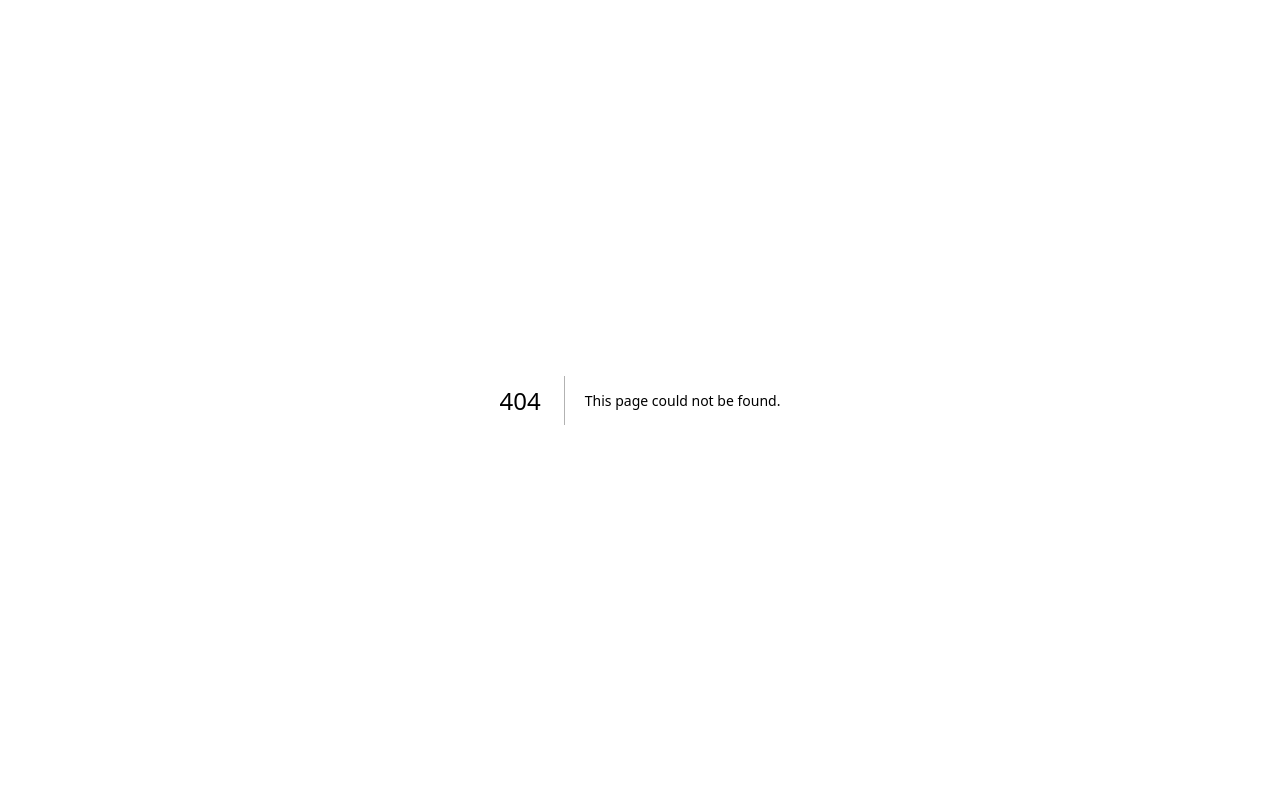
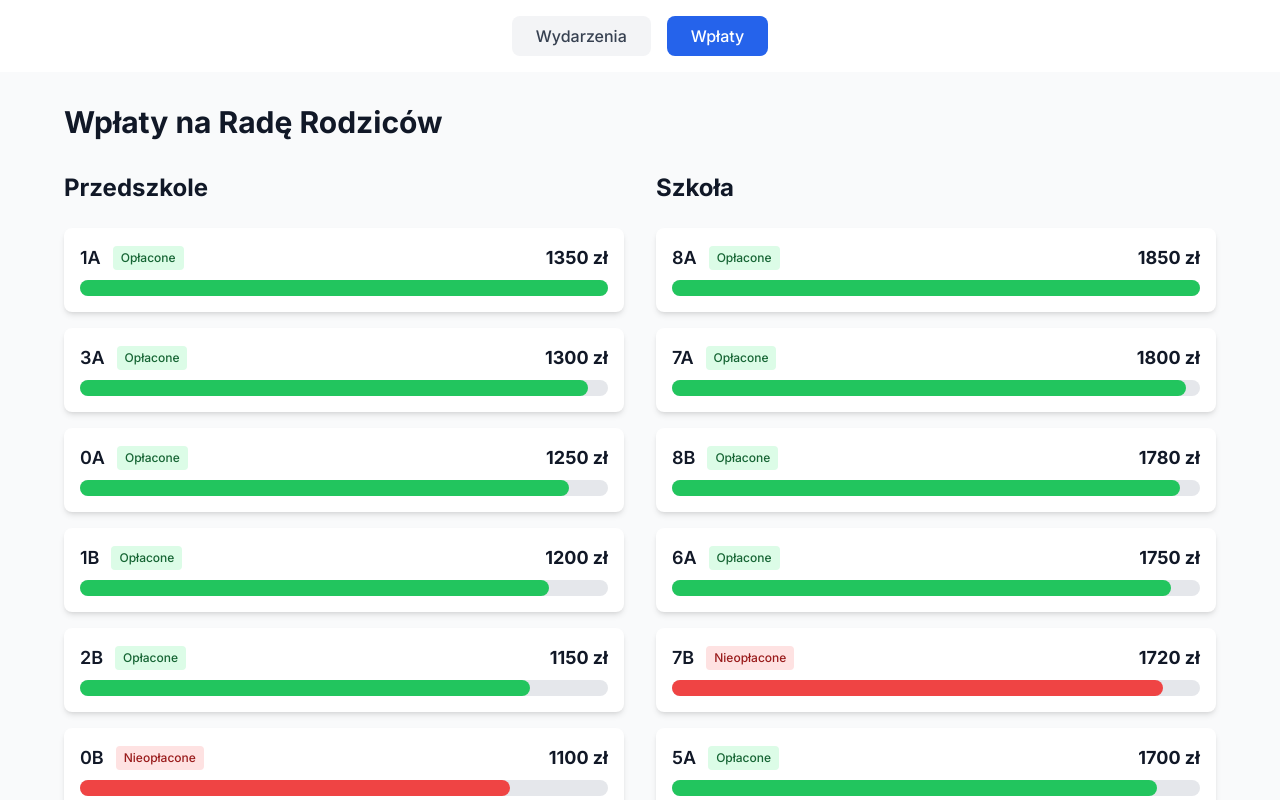
Before and after one commit to Jacek-Korpikiewicz/strona-rr, a Next.js app: page /wplaty in a window 1280 px wide. Before the commit this address had no page. Shown: the top 800 px of the page. Built offline with nearby package versions, Linux system fonts and the light colour scheme.

Commit message:
payment data

```diff
--- /dev/null
+++ b/src/app/api/wplaty/route.ts
@@ -0,0 +1,69 @@
+import { NextRequest, NextResponse } from 'next/server'
+import { promises as fs } from 'fs'
+import path from 'path'
+
+const dataDir = path.join(process.cwd(), 'src', 'data')
+const przedszkoleFile = path.join(dataDir, 'wplaty-przedszkole.json')
+const szkolaFile = path.join(dataDir, 'wplaty-szkola.json')
+
+// GET: Fetch payments data
+export async function GET(request: NextRequest) {
+  try {
+    const { searchParams } = new URL(request.url)
+    const type = searchParams.get('type') // 'przedszkole' or 'szkola'
+
+    let filePath: string
+    if (type === 'przedszkole') {
+      filePath = przedszkoleFile
+    } else if (type === 'szkola') {
+      filePath = szkolaFile
+    } else {
+      // Return both if no type specified
+      const [przedszkoleData, szkolaData] = await Promise.all([
+        fs.readFile(przedszkoleFile, 'utf-8'),
+        fs.readFile(szkolaFile, 'utf-8')
+      ])
+      return NextResponse.json({
+        przedszkole: JSON.parse(przedszkoleData),
+        szkola: JSON.parse(szkolaData)
+      })
+    }
+
+    const fileContent = await fs.readFile(filePath, 'utf-8')
+    const data = JSON.parse(fileContent)
+    return NextResponse.json(data)
+  } catch (error) {
+    console.error('Error reading payments data:', error)
+    return NextResponse.json({ error: 'Failed to read payments data' }, { status: 500 })
+  }
+}
+
+// PUT: Update payments data
+export async function PUT(request: NextRequest) {
+  try {
+    const { type, data } = await request.json()
+
+    if (!type || !data) {
+      return NextResponse.json({ error: 'Type and data are required' }, { status: 400 })
+    }
+
+    if (type !== 'przedszkole' && type !== 'szkola') {
+      return NextResponse.json({ error: 'Type must be przedszkole or szkola' }, { status: 400 })
+    }
+
+    const filePath = type === 'przedszkole' ? przedszkoleFile : szkolaFile
+
+    // Validate data structure
+    if (!Array.isArray(data)) {
+      return NextResponse.json({ error: 'Data must be an array' }, { status: 400 })
+    }
+
+    // Write to file
+    await fs.writeFile(filePath, JSON.stringify(data, null, 2), 'utf-8')
+
+    return NextResponse.json({ success: true })
+  } catch (error) {
+    console.error('Error updating payments data:', error)
+    return NextResponse.json({ error: 'Failed to update payments data' }, { status: 500 })
+  }
+}
--- a/src/app/layout.tsx
+++ b/src/app/layout.tsx
@@ -10,6 +10,8 @@ export const metadata: Metadata = {
   keywords: 'kalendarz, wydarzenia',
 }
 
+import Navigation from '@/components/Navigation'
+
 export default function RootLayout({
   children,
 }: {
@@ -19,6 +21,7 @@ export default function RootLayout({
     <html lang="pl">
       <body className={inter.className}>
         <div className="min-h-screen">
+          <Navigation />
           {children}
         </div>
       </body>
--- /dev/null
+++ b/src/app/wplaty/page.tsx
@@ -0,0 +1,104 @@
+'use client'
+
+import { useState, useEffect } from 'react'
+
+interface PaymentEntry {
+  class: string
+  amount: number
+  paid: boolean
+}
+
+export default function WplatyPage() {
+  const [przedszkoleData, setPrzedszkoleData] = useState<PaymentEntry[]>([])
+  const [szkolaData, setSzkolaData] = useState<PaymentEntry[]>([])
+  const [loading, setLoading] = useState(true)
+
+  useEffect(() => {
+    fetchData()
+  }, [])
+
+  const fetchData = async () => {
+    try {
+      const response = await fetch('/api/wplaty')
+      if (response.ok) {
+        const data = await response.json()
+        setPrzedszkoleData(data.przedszkole || [])
+        setSzkolaData(data.szkola || [])
+      }
+    } catch (error) {
+      console.error('Error fetching payments data:', error)
+    } finally {
+      setLoading(false)
+    }
+  }
+
+  const getMaxAmount = (data: PaymentEntry[]) => {
+    if (data.length === 0) return 1
+    return Math.max(...data.map(item => item.amount))
+  }
+
+  const renderPaymentList = (data: PaymentEntry[], title: string) => {
+    // Sort by amount descending (highest first)
+    const sortedData = [...data].sort((a, b) => b.amount - a.amount)
+    const maxAmount = getMaxAmount(sortedData)
+
+    return (
+      <div className="mb-8">
+        <h2 className="text-2xl font-bold text-gray-900 mb-6">{title}</h2>
+        <div className="space-y-4">
+          {sortedData.map((item, index) => {
+            const percentage = (item.amount / maxAmount) * 100
+            return (
+              <div key={index} className="bg-white rounded-lg shadow-md p-4">
+                <div className="flex items-center justify-between mb-2">
+                  <div className="flex items-center space-x-3">
+                    <span className="text-lg font-semibold text-gray-900">{item.class}</span>
+                    <span className={`px-2 py-1 rounded text-xs font-medium ${
+                      item.paid
+                        ? 'bg-green-100 text-green-800'
+                        : 'bg-red-100 text-red-800'
+                    }`}>
+                      {item.paid ? 'Opłacone' : 'Nieopłacone'}
+                    </span>
+                  </div>
+                  <span className="text-lg font-bold text-gray-900">{item.amount} zł</span>
+                </div>
+                <div className="w-full bg-gray-200 rounded-full h-4">
+                  <div
+                    className={`h-4 rounded-full transition-all duration-300 ${
+                      item.paid ? 'bg-green-500' : 'bg-red-500'
+                    }`}
+                    style={{ width: `${percentage}%` }}
+                  />
+                </div>
+              </div>
+            )
+          })}
+        </div>
+      </div>
+    )
+  }
+
+  if (loading) {
+    return (
+      <div className="min-h-screen bg-gray-50 flex items-center justify-center">
+        <div className="animate-spin rounded-full h-12 w-12 border-b-2 border-primary-600"></div>
+      </div>
+    )
+  }
+
+  return (
+    <div className="min-h-screen bg-gray-50">
+      <div className="container mx-auto px-4 py-8">
+        <div className="max-w-6xl mx-auto">
+          <h1 className="text-3xl font-bold text-gray-900 mb-8">Wpłaty na Radę Rodziców</h1>
+
+          <div className="grid grid-cols-1 lg:grid-cols-2 gap-8">
+            {renderPaymentList(przedszkoleData, 'Przedszkole')}
+            {renderPaymentList(szkolaData, 'Szkoła')}
+          </div>
+        </div>
+      </div>
+    </div>
+  )
+}
--- /dev/null
+++ b/src/components/Navigation.tsx
@@ -0,0 +1,37 @@
+'use client'
+
+import Link from 'next/link'
+import { usePathname } from 'next/navigation'
+
+export default function Navigation() {
+  const pathname = usePathname()
+
+  return (
+    <nav className="bg-white shadow-md">
+      <div className="container mx-auto px-4">
+        <div className="flex justify-center space-x-4 py-4">
+          <Link
+            href="/"
+            className={`px-6 py-2 rounded-lg font-medium transition-colors ${
+              pathname === '/'
+                ? 'bg-primary-600 text-white'
+                : 'bg-gray-100 text-gray-700 hover:bg-gray-200'
+            }`}
+          >
+            Wydarzenia
+          </Link>
+          <Link
+            href="/wplaty"
+            className={`px-6 py-2 rounded-lg font-medium transition-colors ${
+              pathname === '/wplaty'
+                ? 'bg-primary-600 text-white'
+                : 'bg-gray-100 text-gray-700 hover:bg-gray-200'
+            }`}
+          >
+            Wpłaty
+          </Link>
+        </div>
+      </div>
+    </nav>
+  )
+}
--- /dev/null
+++ b/src/data/wplaty-przedszkole.json
@@ -0,0 +1,42 @@
+[
+  {
+    "class": "0A",
+    "amount": 1250,
+    "paid": true
+  },
+  {
+    "class": "0B",
+    "amount": 1100,
+    "paid": false
+  },
+  {
+    "class": "0C",
+    "amount": 980,
+    "paid": true
+  },
+  {
+    "class": "1A",
+    "amount": 1350,
+    "paid": true
+  },
+  {
+    "class": "1B",
+    "amount": 1200,
+    "paid": true
+  },
+  {
+    "class": "2A",
+    "amount": 1000,
+    "paid": false
+  },
+  {
+    "class": "2B",
+    "amount": 1150,
+    "paid": true
+  },
+  {
+    "class": "3A",
+    "amount": 1300,
+    "paid": true
+  }
+]
--- /dev/null
+++ b/src/data/wplaty-szkola.json
@@ -0,0 +1,87 @@
+[
+  {
+    "class": "1A",
+    "amount": 1500,
+    "paid": true
+  },
+  {
+    "class": "1B",
+    "amount": 1450,
+    "paid": true
+  },
+  {
+    "class": "1C",
+    "amount": 1400,
+    "paid": false
+  },
+  {
+    "class": "2A",
+    "amount": 1600,
+    "paid": true
+  },
+  {
+    "class": "2B",
+    "amount": 1550,
+    "paid": true
+  },
+  {
+    "class": "3A",
+    "amount": 1480,
+    "paid": true
+  },
+  {
+    "class": "3B",
+    "amount": 1420,
+    "paid": false
+  },
+  {
+    "class": "4A",
+    "amount": 1650,
+    "paid": true
+  },
+  {
+    "class": "4B",
+    "amount": 1580,
+    "paid": true
+  },
+  {
+    "class": "5A",
+    "amount": 1700,
+    "paid": true
+  },
+  {
+    "class": "5B",
+    "amount": 1620,
+    "paid": false
+  },
+  {
+    "class": "6A",
+    "amount": 1750,
+    "paid": true
+  },
+  {
+    "class": "6B",
+    "amount": 1680,
+    "paid": true
+  },
+  {
+    "class": "7A",
+    "amount": 1800,
+    "paid": true
+  },
+  {
+    "class": "7B",
+    "amount": 1720,
+    "paid": false
+  },
+  {
+    "class": "8A",
+    "amount": 1850,
+    "paid": true
+  },
+  {
+    "class": "8B",
+    "amount": 1780,
+    "paid": true
+  }
+]
```
